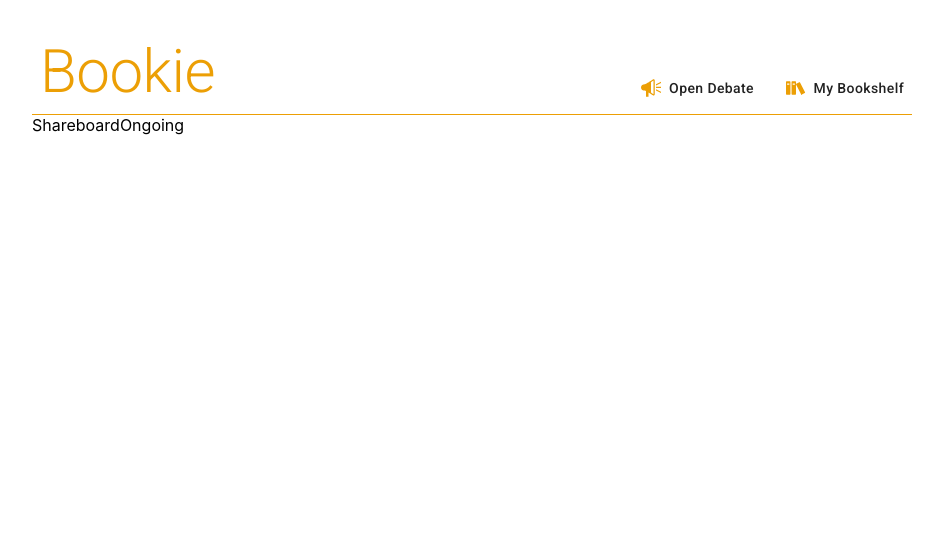
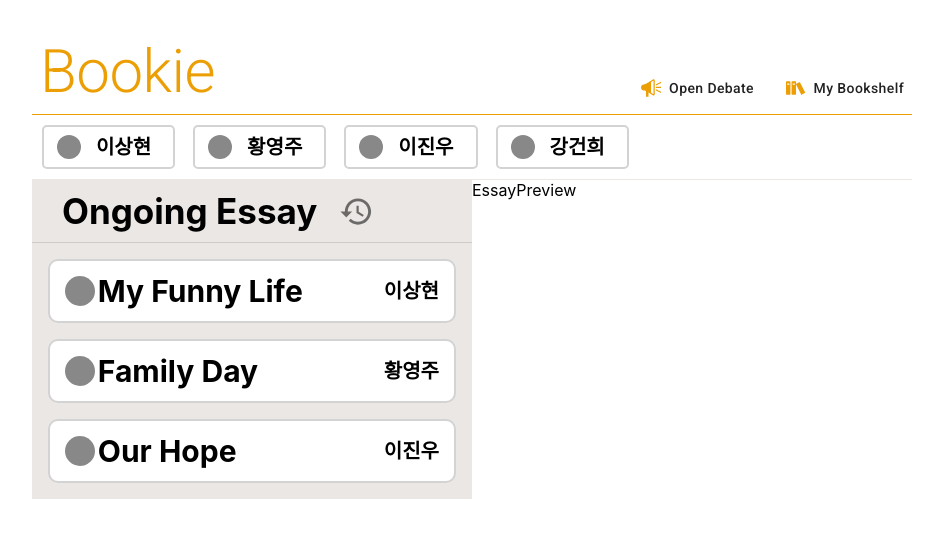
Before and after one commit to GrasshopperBears/hci-bookie, a React (Create React App) app: page /shareboard/1/ongoing in a window 1280 px wide. Shown: the top 538 px of the page, without its empty margins (168-1111 px from the left). Built offline with nearby package versions, Linux system fonts and the light colour scheme; no server answers.

Commit message:
userlist & essaylist

```diff
--- a/package.json
+++ b/package.json
@@ -10,6 +10,7 @@
     "@fortawesome/free-solid-svg-icons": "^5.15.3",
     "@fortawesome/react-fontawesome": "^0.1.14",
     "@material-ui/core": "^4.11.4",
+    "@material-ui/icons": "^4.11.2",
     "@material-ui/styles": "^4.11.4",
     "@testing-library/jest-dom": "^5.12.0",
     "@testing-library/react": "^11.2.6",
--- /dev/null
+++ b/src/components/EssayTab.js
@@ -0,0 +1,55 @@
+import React from 'react';
+import styled from 'styled-components';
+import { makeStyles } from '@material-ui/core/styles';
+import { Grid } from '@material-ui/core';
+
+const EssayTab = ({essay}) => {
+  return (
+    <TabWrap style={{backgroundColor: '#ffffff'}}>
+      <Grid container direction='row'>
+        <Grid xs={1}>
+          <svg width="50" height="50" viewbox= "0 0 50 50">
+            <circle cx="25" cy="25" r="15" fill="#888888"/>
+          </svg>
+        </Grid>
+        <Grid xs={8}>
+          <EssayTitle>
+            {essay.title}
+          </EssayTitle>
+        </Grid>
+        <Grid xs={3}>
+          <EssayWriter>
+            {essay.writer}
+          </EssayWriter>
+        </Grid>
+      </Grid>
+    </TabWrap>
+  );
+};
+
+const EssayTitle = styled.div`
+  font-size: 30px;
+  font-weight: 700;
+  line-height: 50px;
+  margin-left: 10px;
+  text-align: left;
+`;
+
+const EssayWriter = styled.div`
+  font-size: 20px;
+  font-weight: 600;
+  line-height: 50px;
+  margin-right: 10px;
+  text-align: right;
+`;
+
+const TabWrap = styled.div`
+  border: 2px solid lightgray;
+  border-radius: 10px;
+  width: 100%;
+  height: 50px;
+  padding: 5px;
+  align-items: center;
+`;
+
+export default EssayTab;
--- /dev/null
+++ b/src/components/OngoingEssayList.js
@@ -0,0 +1,31 @@
+import React from 'react';
+import styled from 'styled-components';
+import { makeStyles } from '@material-ui/core/styles';
+import PropTypes from 'prop-types';
+import AppBar from '@material-ui/core/AppBar';
+import Tab from '@material-ui/core/Tab';
+import Tabs from '@material-ui/core/Tabs';
+import Typography from '@material-ui/core/Typography';
+import Box from '@material-ui/core/Box';
+import { Divider } from '@material-ui/core';
+import EssayTab from './EssayTab'
+import List from '@material-ui/core/List';
+import ListItem from '@material-ui/core/ListItem';
+import ListItemIcon from '@material-ui/core/ListItemIcon';
+import ListItemText from '@material-ui/core/ListItemText';
+
+const OngoingEssayList = ({ essayList }) => {
+  return (
+    <div>
+      <List>
+        {essayList.map((essay) => (
+          <ListItem button>
+            <EssayTab essay={essay}></EssayTab>
+          </ListItem>
+        ))}
+      </List>
+    </div>
+  )
+}
+
+export default OngoingEssayList;
--- /dev/null
+++ b/src/components/ShareboardUserList.js
@@ -0,0 +1,31 @@
+import React from 'react';
+import styled from 'styled-components';
+import { makeStyles } from '@material-ui/core/styles';
+import Typography from '@material-ui/core/Typography';
+import { Grid } from '@material-ui/core';
+import List from '@material-ui/core/List';
+import GridList from '@material-ui/core/GridList';
+import ShareboardUserTab from './ShareboardUserTab';
+
+const ShareboardUserList = ({userList}) => {
+  return (
+    <Wrapper>
+      <Grid container direction="row" justify="flex-start" spacing="4">
+        {userList.map((user) => (
+          <Grid item button alignItems="center">
+            <ShareboardUserTab name={user} />
+          </Grid>
+        ))}
+      </Grid>
+    </Wrapper>
+
+  );
+};
+
+const Wrapper = styled.div`
+  width: 100%;
+  margin: auto;
+  padding: 10px;
+`;
+
+export default ShareboardUserList;
--- /dev/null
+++ b/src/components/ShareboardUserTab.js
@@ -0,0 +1,42 @@
+import React from 'react';
+import styled from 'styled-components';
+import { makeStyles } from '@material-ui/core/styles';
+import { Grid } from '@material-ui/core';
+import Button from '@material-ui/core/Button';
+
+const ShareboardUserTab = ({name}) => {
+  return (
+    <TabWrap>
+      <Grid container direction="row">
+        <Grid item xs={3}>
+          <svg width="50" height="50" viewbox= "0 0 50 50">
+            <circle cx="20" cy="15" r="12" fill="#888888"/>
+          </svg>
+        </Grid>
+        <Grid item xs={9}>
+          <EssayWriter>
+            {name}
+          </EssayWriter>
+        </Grid>
+      </Grid>
+    </TabWrap>
+  );
+};
+
+const TabWrap = styled.div`
+  border: 2px solid lightgray;
+  border-radius: 5px;
+  width: 100%;
+  height: 30px;
+  padding: 5px;
+  align-items: center;
+`;
+
+const EssayWriter = styled.div`
+  font-size: 20px;
+  font-weight: 600;
+  line-height: 30px;
+  text-align: center;
+`;
+
+export default ShareboardUserTab;
--- a/src/pages/ShareboardOngoing.js
+++ b/src/pages/ShareboardOngoing.js
@@ -1,7 +1,84 @@
 import React from 'react';
+import Divider from '@material-ui/core/Divider';
+import OngoingEssayList from '../components/OngoingEssayList'
+import ShareboardUserList from '../components/ShareboardUserList'
+import { Grid } from '@material-ui/core';
+import IconButton from '@material-ui/core/IconButton';
+import styled from 'styled-components';
+import HistoryIcon from '@material-ui/icons/History';
+import { useHistory } from 'react-router';
+import { makeStyles } from "@material-ui/core/styles";
+
+
 
 const ShareboardOngoing = () => {
-  return <>ShareboardOngoing</>;
+  const essayList = [
+    {
+      title : 'My Funny Life',
+      writer : '이상현'
+    },
+    {
+      title : 'Family Day',
+      writer : '황영주'
+    },
+    {
+      title : 'Our Hope',
+      writer : '이진우'
+    }
+  ]
+
+  const userList = [
+    '이상현',
+    '황영주',
+    '이진우',
+    '강건희'
+  ]
+
+  const classes = useStyles();
+  const history = useHistory();
+  const clickHistory = () => {
+    history.push('/shareboard/:id/history');
+  }
+
+  return (
+    <Grid direction='column'>
+      <Grid>
+        <ShareboardUserList userList={userList}></ShareboardUserList>
+      </Grid>
+      <Divider className={classes.divider} orientation='horizontal'></Divider>
+      <Grid container direction='row' xs={12}>
+        <Grid direction='column' xs={6} style={{ backgroundColor: '#EBE7E4' }}>
+          <Grid container direction='row'>
+            <WrapOngoing>
+              Ongoing Essay
+            </WrapOngoing>
+            <IconButton aria-label="History" onClick={clickHistory}>
+              <HistoryIcon style={{ fontSize: 35 }}/>
+            </IconButton>
+          </Grid>
+          <Divider/>
+          <OngoingEssayList essayList={essayList} />
+        </Grid>
+        <Grid direction='column' xs={6}>
+          <div>EssayPreview</div>
+        </Grid>
+      </Grid>
+    </Grid>
+  )
 };
 
+const WrapOngoing = styled.div`
+  font-size: 35px;
+  font-weight: 700;
+  margin-left: 20px;
+  text-align: left;
+  padding: 10px;
+`;
+
+const useStyles = makeStyles({
+  divider: {
+      background: "#EBE7E4",
+  }
+});
+
 export default ShareboardOngoing;
```
Also changed, not shown: 1 other file (tests, documents, lock files or other folders).
